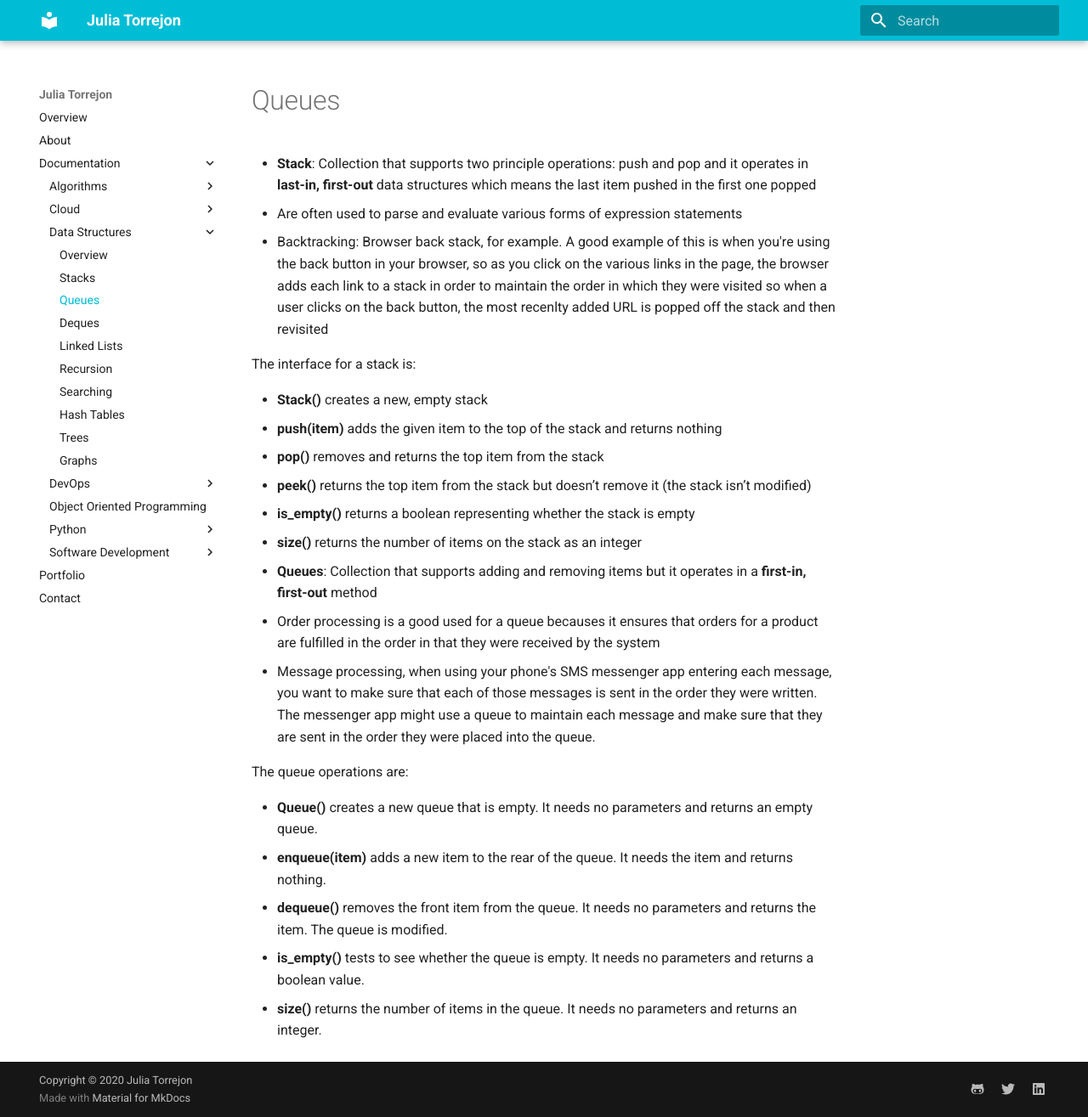
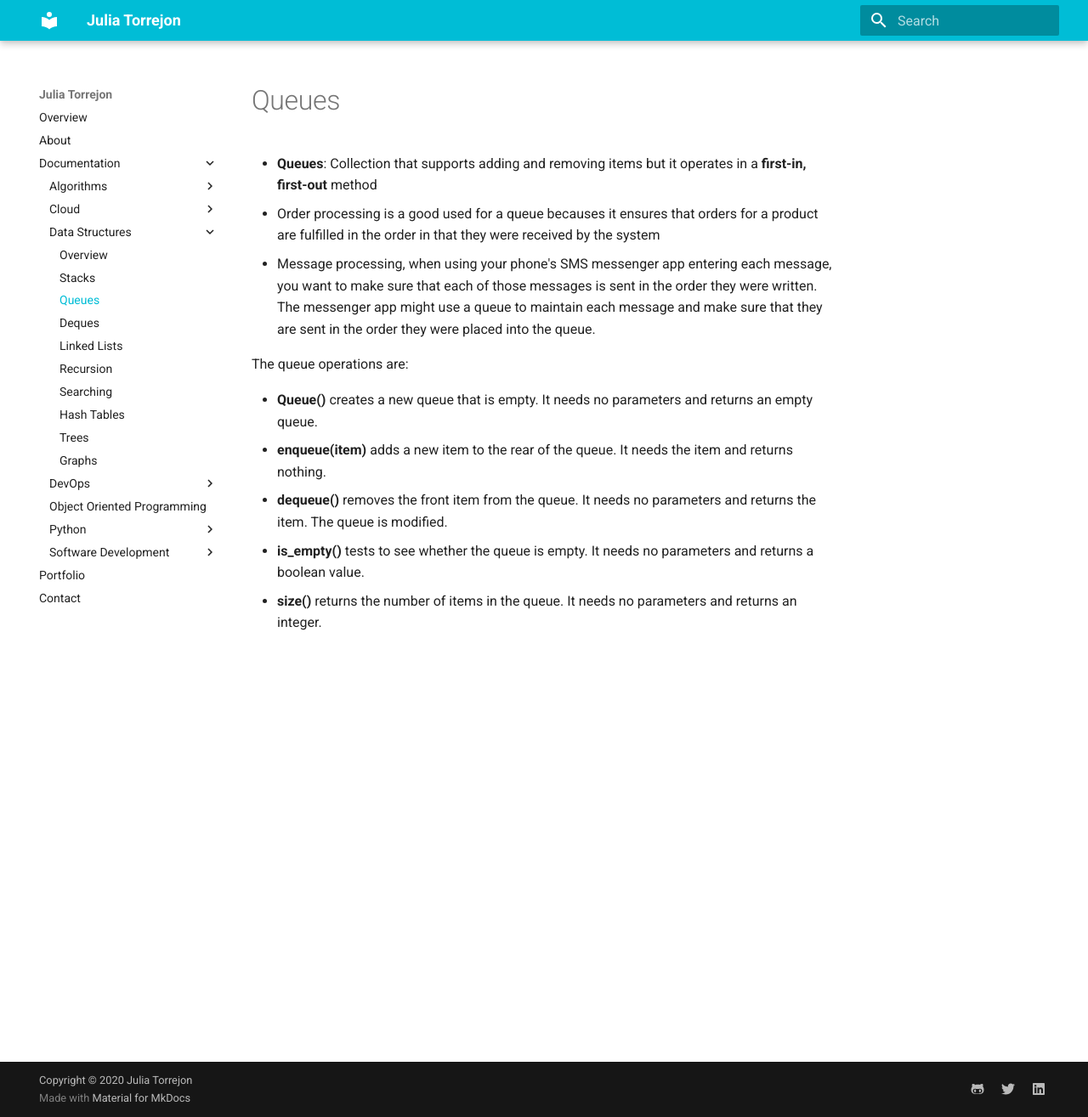
Before and after one commit to JuliaTorrejon/juliatorrejon, an MkDocs documentation site: the page built from docs/documentation/queues.md, in a window 1280 px wide and 1315 px high. Shown: the whole window at 85% size. Built offline with MkDocs 1.6.1 and Material for MkDocs 9.7.7, drawn with Linux system fonts in a browser that asks for light colours.

Commit message:
Update queues.md

```diff
--- a/docs/documentation/queues.md
+++ b/docs/documentation/queues.md
@@ -1,19 +1,4 @@
 # Queues
-
-- **Stack**: Collection that supports two principle operations: push and pop and it operates in **last-in, first-out** data structures which means the last item pushed in the first one popped
-- Are often used to parse and evaluate various forms of expression statements
-- Backtracking: Browser back stack, for example. A good example of this is when you're using the back button in your browser, so as you click on the various links in the page, the browser adds each link to a stack in order to maintain the order in which they were visited so when a user clicks on the back button, the most recenlty added URL is popped off the stack and then revisited
-
-
-The interface for a stack is:
-
-- **Stack()** creates a new, empty stack
-- **push(item)** adds the given item to the top of the stack and returns nothing
-- **pop()** removes and returns the top item from the stack
-- **peek()** returns the top item from the stack but doesn’t remove it (the stack isn’t modified)
-- **is_empty()** returns a boolean representing whether the stack is empty
-- **size()** returns the number of items on the stack as an integer
-
 
 - **Queues**: Collection that supports adding and removing items but it operates in a **first-in, first-out** method
 - Order processing is a good used for a queue becauses it ensures that orders for a product are fulfilled in the order in that they were received by the system
```
